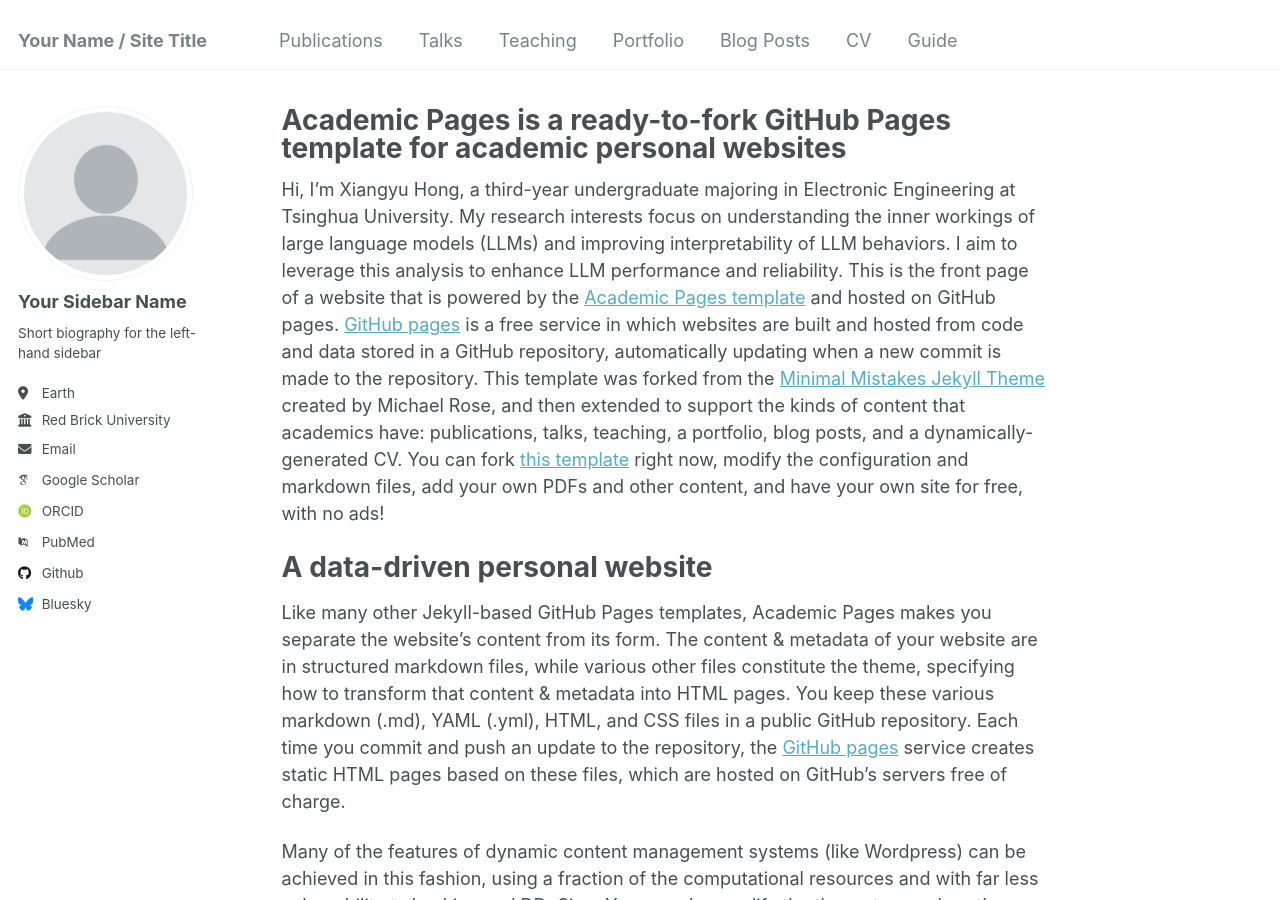
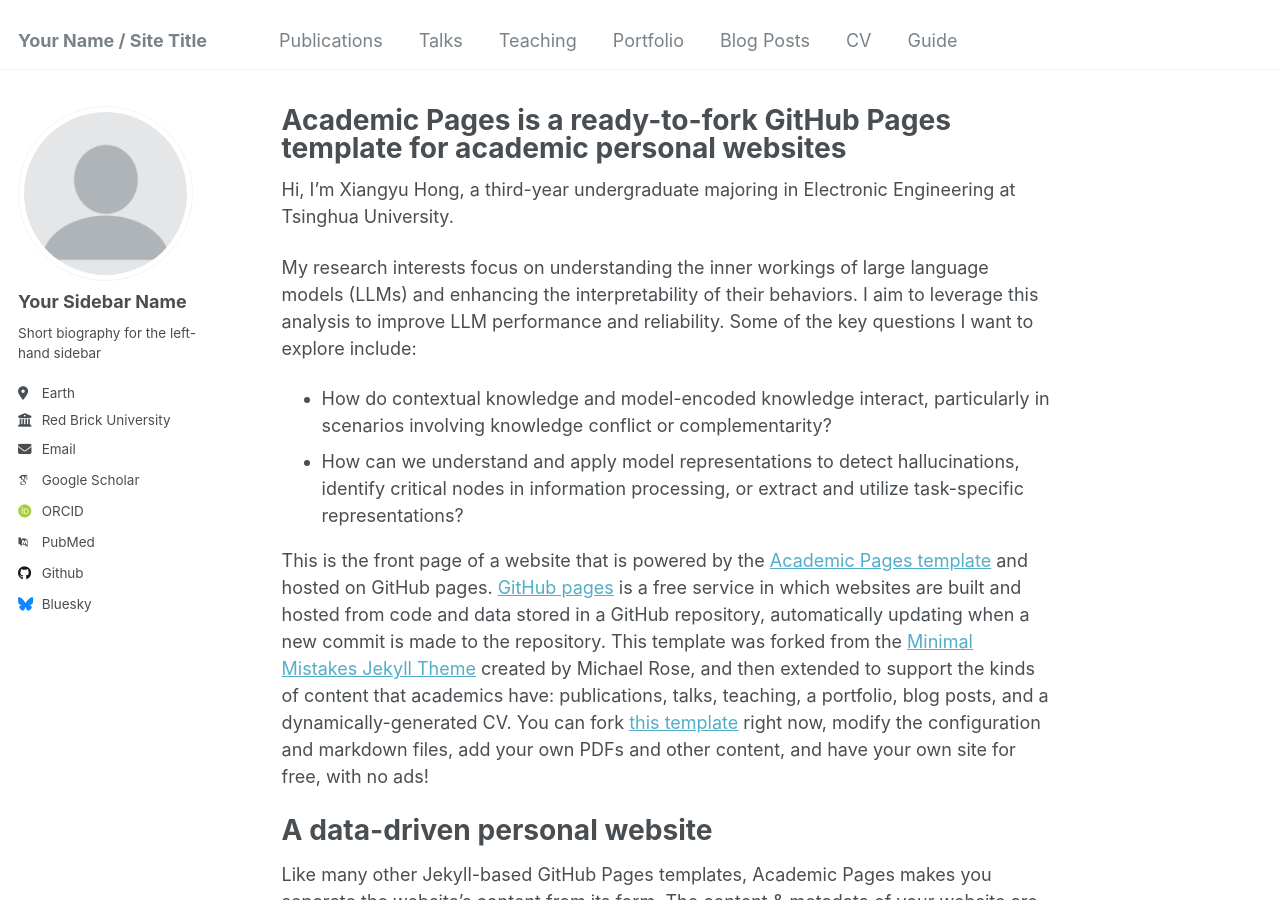
Before and after one commit to lilhongxy/lilhongxy.github.io, a Jekyll site: the page built from _pages/about.md, in a window 1280 px wide and 900 px high. Built offline with Jekyll 4.4.1, drawn with Linux system fonts in a browser that asks for light colours; some web fonts are replaced.

Commit message:
Update about.md

```diff
--- a/_pages/about.md
+++ b/_pages/about.md
@@ -6,7 +6,15 @@ redirect_from:
   - /about/
   - /about.html
 ---
-Hi, I'm Xiangyu Hong, a third-year undergraduate majoring in Electronic Engineering at Tsinghua University. My research interests focus on understanding the inner workings of large language models (LLMs) and improving interpretability of LLM behaviors. I aim to leverage this analysis to enhance LLM performance and reliability.
+Hi, I'm Xiangyu Hong, a third-year undergraduate majoring in Electronic Engineering at Tsinghua University.
+
+My research interests focus on understanding the inner workings of large language models (LLMs) and enhancing the interpretability of their behaviors. I aim to leverage this analysis to improve LLM performance and reliability. Some of the key questions I want to explore include:
+
+- How do contextual knowledge and model-encoded knowledge interact, particularly in scenarios involving knowledge conflict or complementarity?
+- How can we understand and apply model representations to detect hallucinations, identify critical nodes in information processing, or extract and utilize task-specific representations?
+
+
+
 This is the front page of a website that is powered by the [Academic Pages template](https://github.com/academicpages/academicpages.github.io) and hosted on GitHub pages. [GitHub pages](https://pages.github.com) is a free service in which websites are built and hosted from code and data stored in a GitHub repository, automatically updating when a new commit is made to the repository. This template was forked from the [Minimal Mistakes Jekyll Theme](https://mmistakes.github.io/minimal-mistakes/) created by Michael Rose, and then extended to support the kinds of content that academics have: publications, talks, teaching, a portfolio, blog posts, and a dynamically-generated CV. You can fork [this template](https://github.com/academicpages/academicpages.github.io) right now, modify the configuration and markdown files, add your own PDFs and other content, and have your own site for free, with no ads!
 
 A data-driven personal website
```
